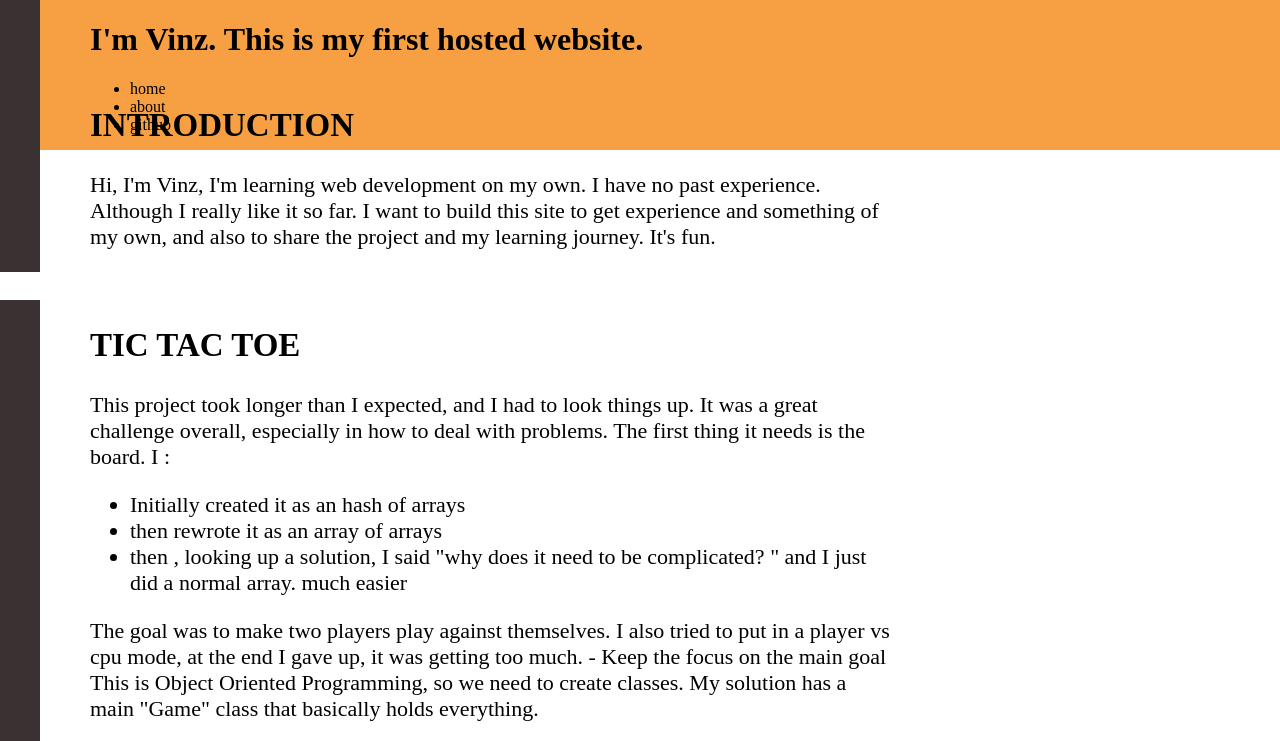
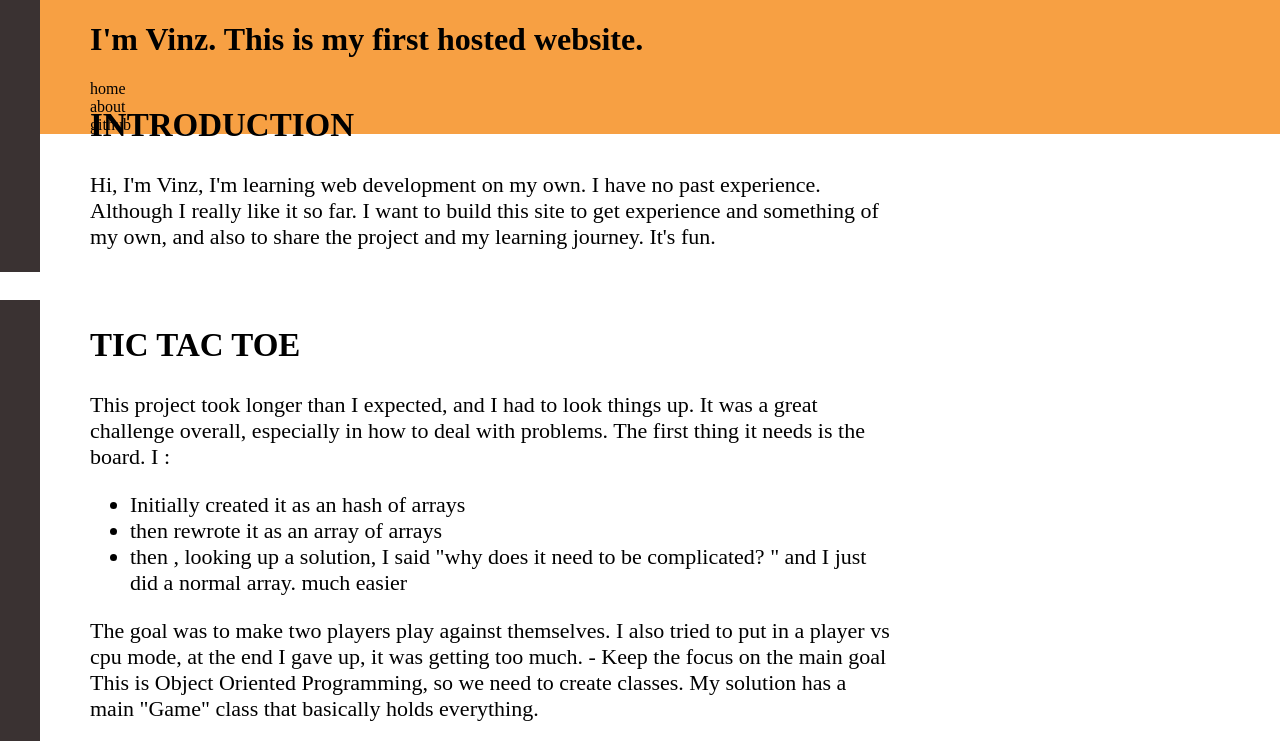
Before and after one commit to LrdVnz/vinz.pw_website, a plain HTML site: page index.html in a window 1280 px wide. Shown: the top 741 px of the page. Drawn offline with Linux system fonts and the light colour scheme.

Commit message:
Styling navbar

```diff
--- a/index.html
+++ b/index.html
@@ -8,8 +8,7 @@
 	<body>
 		<div class="header">
 			<h1>I'm Vinz. This is my first hosted website.</h1>
-			<div class = "navbar">
-				<ul>
+				<ul class = "navbar">
 					<li>home</li>
 					<li>about</li>
 					<li>github</li>
```
